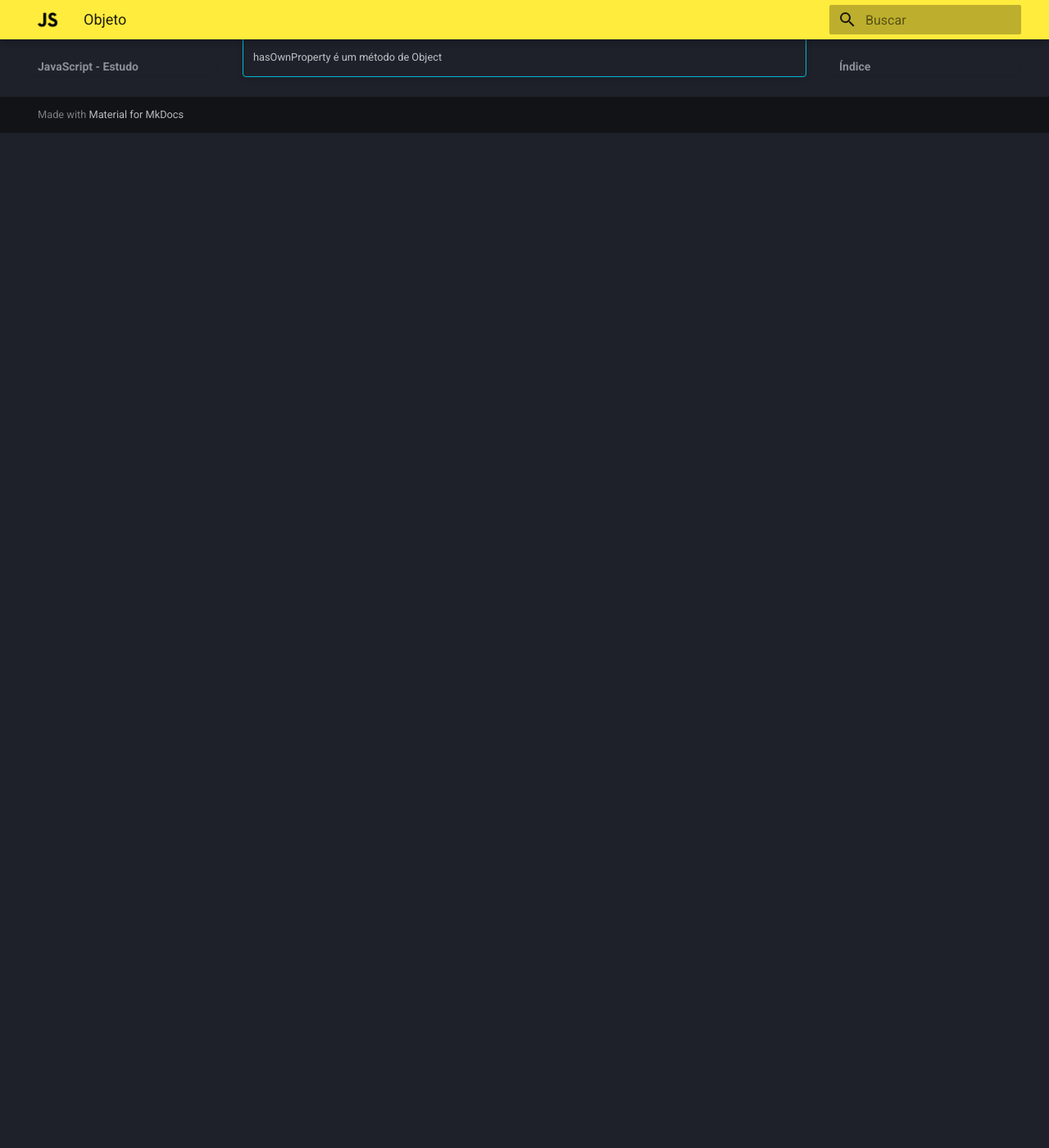
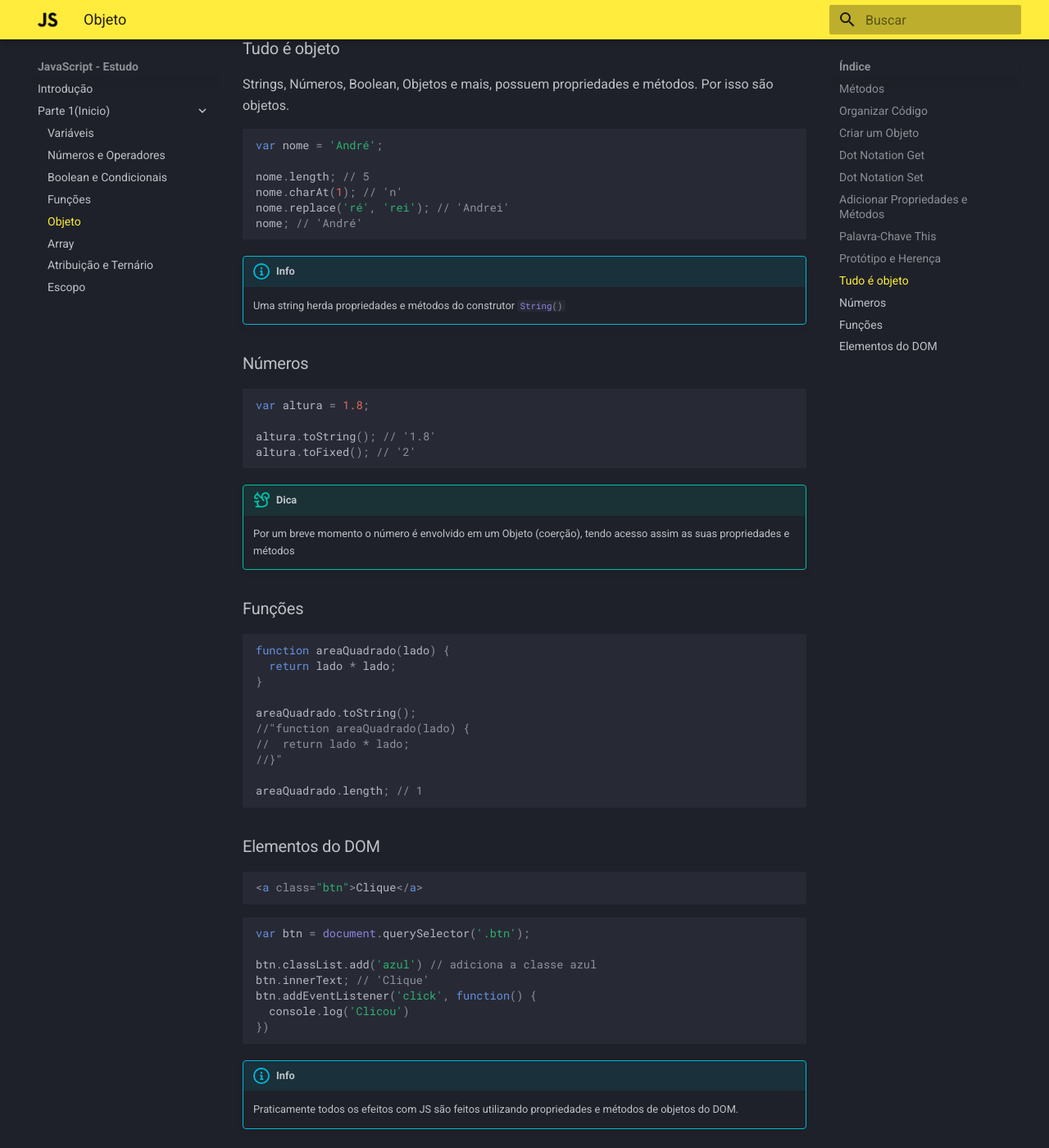
Before and after one commit to castroricardo1/Javascript, an MkDocs documentation site: the page built from docs/parte1/objeto.md, in a window 1280 px wide and 1400 px high, scrolled down 3333 px. Shown: the whole window at 82% size. Built offline with MkDocs 1.6.1 and Material for MkDocs 9.7.7, drawn with Linux system fonts in a browser that asks for light colours; before the commit the page ends 3495 px from its top, so only the background shows below that.

Commit message:
ending part 1

````diff
--- a/docs/parte1/objeto.md
+++ b/docs/parte1/objeto.md
@@ -157,3 +155,66 @@
 !!! info
 
     hasOwnProperty é um método de Object
+
+### Tudo é objeto
+
+Strings, Números, Boolean, Objetos e mais, possuem propriedades e métodos. Por isso são objetos.
+
+```js
+var nome = 'André';
+
+nome.length; // 5
+nome.charAt(1); // 'n'
+nome.replace('ré', 'rei'); // 'Andrei'
+nome; // 'André'
+```
+!!! info
+
+    Uma string herda propriedades e métodos do construtor `#!javascript String()`
+
+### Números
+
+```js
+var altura = 1.8;
+
+altura.toString(); // '1.8'
+altura.toFixed(); // '2'
+```
+
+!!! tip "Dica"
+
+    Por um breve momento o número é envolvido em um Objeto (coerção), tendo acesso assim as suas propriedades e métodos
+
+### Funções
+
+```js
+function areaQuadrado(lado) {
+  return lado * lado;
+}
+
+areaQuadrado.toString();
+//"function areaQuadrado(lado) {
+//  return lado * lado;
+//}"
+
+areaQuadrado.length; // 1
+```
+
+### Elementos do DOM
+
+```html
+<a class="btn">Clique</a>
+```
+
+```js
+var btn = document.querySelector('.btn');
+
+btn.classList.add('azul') // adiciona a classe azul
+btn.innerText; // 'Clique'
+btn.addEventListener('click', function() {
+  console.log('Clicou')
+})
+```
+!!! info
+
+    Praticamente todos os efeitos com JS são feitos utilizando propriedades e métodos de objetos do DOM.
--- a/mkdocs.yml
+++ b/mkdocs.yml
@@ -66,3 +66,6 @@
       - Boolean e Condicionais: parte1/boolean.md
       - Funções: parte1/funcoes.md
       - Objeto: parte1/objeto.md
+      - Array: parte1/array.md
+      - Atribuição e Ternário: parte1/comentario.md
+      - Escopo: parte1/escopo.md
````
Also changed, not shown: other parts of docs/parte1/objeto.md (+0 -2 lines), docs/index.md (+3 -3 lines), docs/parte1/array.md (added, +95 -0 lines), docs/parte1/comentario.md (added, +64 -0 lines), docs/parte1/escopo.md (added, +160 -0 lines).
